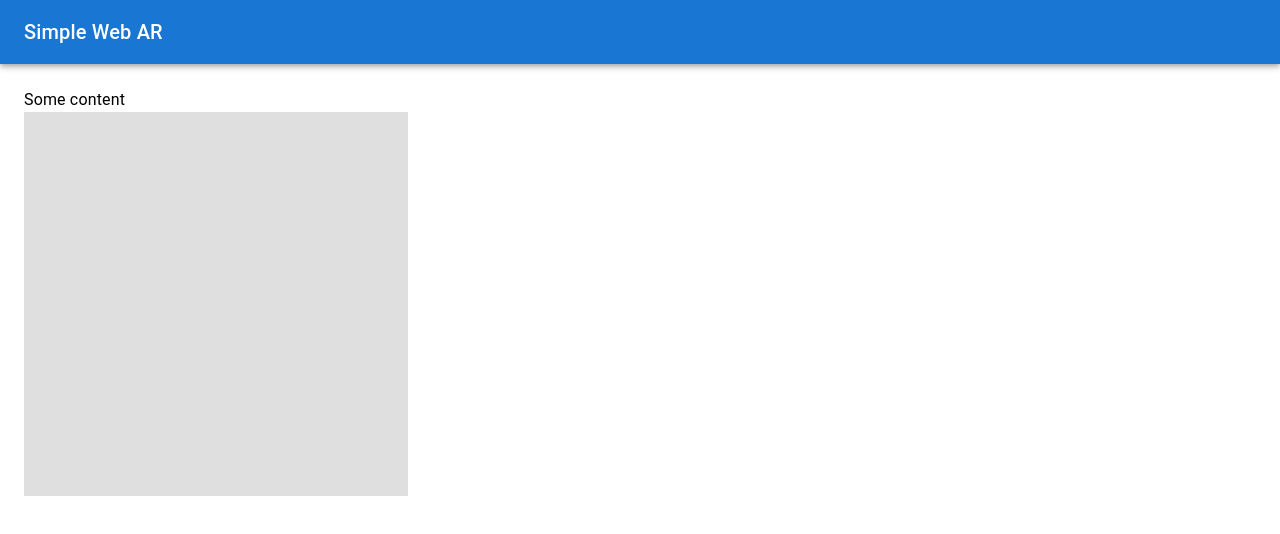
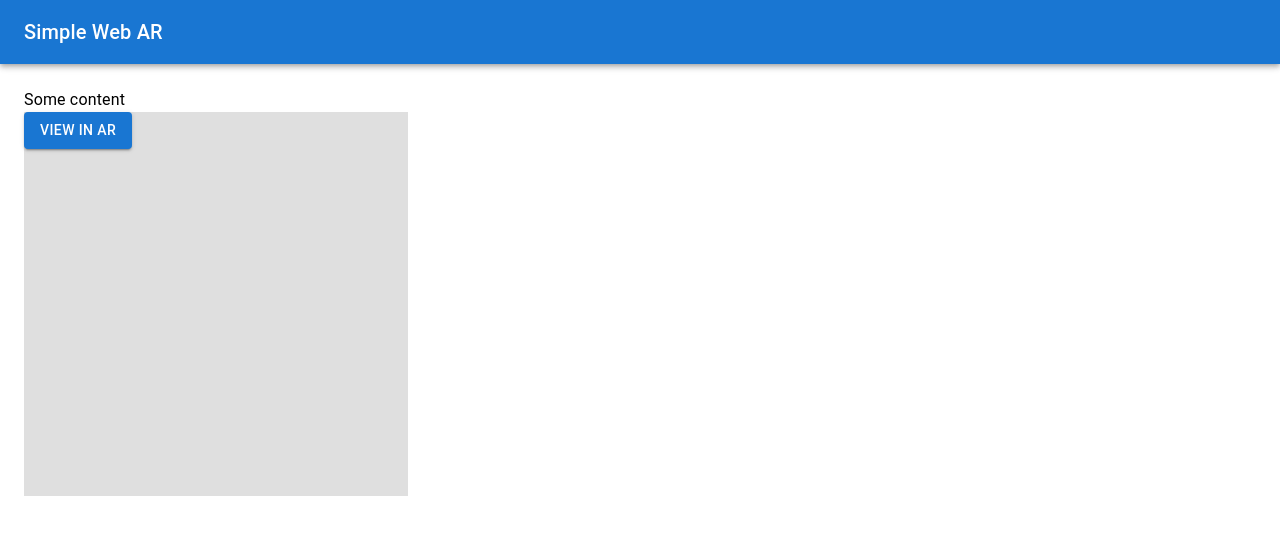
Before and after one commit to dev-mdean/simple-web-ar, a React (Vite) app: page / in a window 1280 px wide. Shown: the top 534 px of the page. Built offline with nearby package versions, Linux system fonts and the light colour scheme.

Commit message:
adds button for viewing in AR

```diff
--- a/src/components/App.tsx
+++ b/src/components/App.tsx
@@ -1,5 +1,6 @@
 import AppBar from '@mui/material/AppBar'
 import Box from '@mui/material/Box'
+import Button from '@mui/material/Button'
 import Toolbar from '@mui/material/Toolbar'
 import Typography from '@mui/material/Typography'
 
@@ -23,7 +24,11 @@ const App = () => {
               id='first'
               src={'gold-cube.glb'}
               style={{ backgroundColor: '#00000020', display: 'block', height: '24rem', width: '24rem' }}
-            ></model-viewer>
+            >
+              <Button className='ar-button' slot='ar-button' variant='contained'>
+                View in AR
+              </Button>
+            </model-viewer>
           </Box>
         </Box>
       </Box>
```
